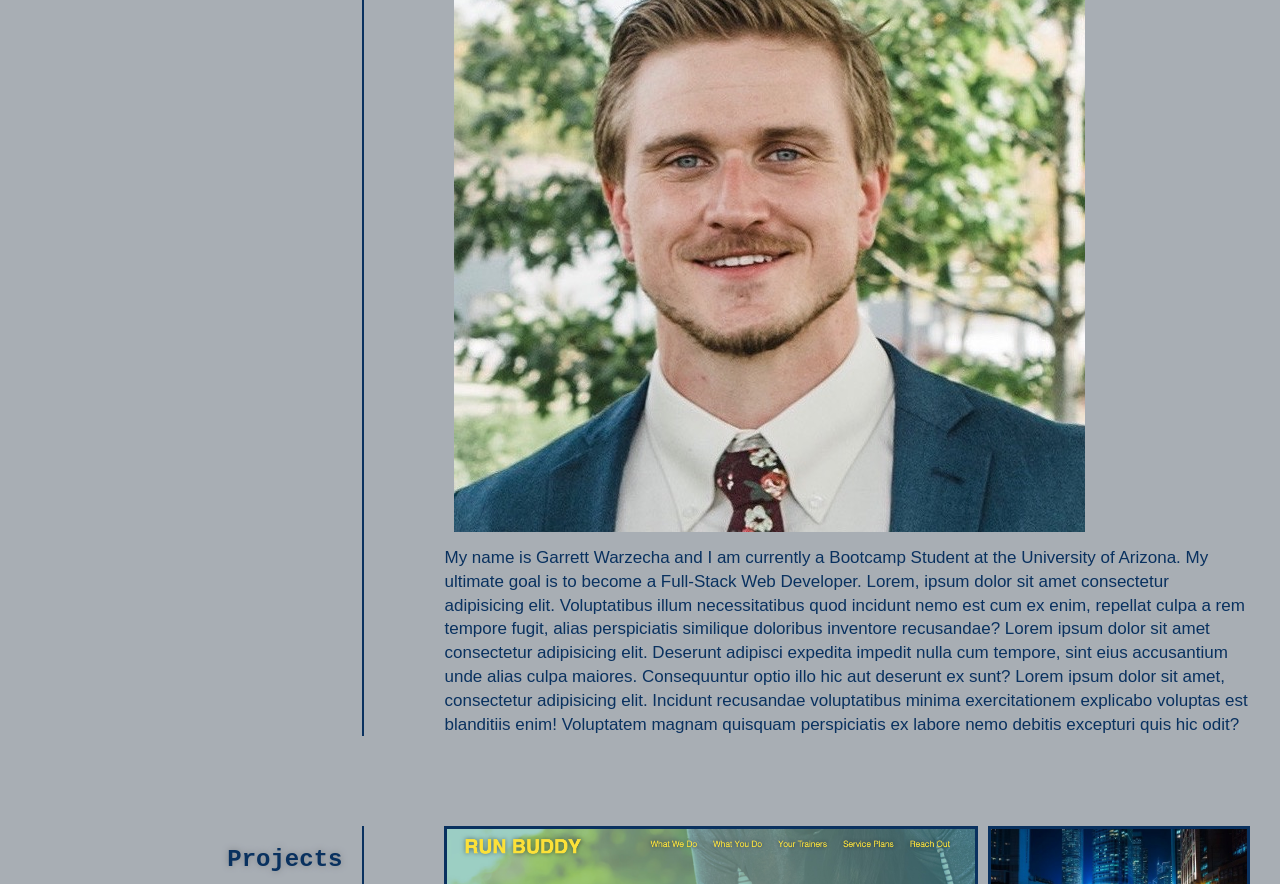
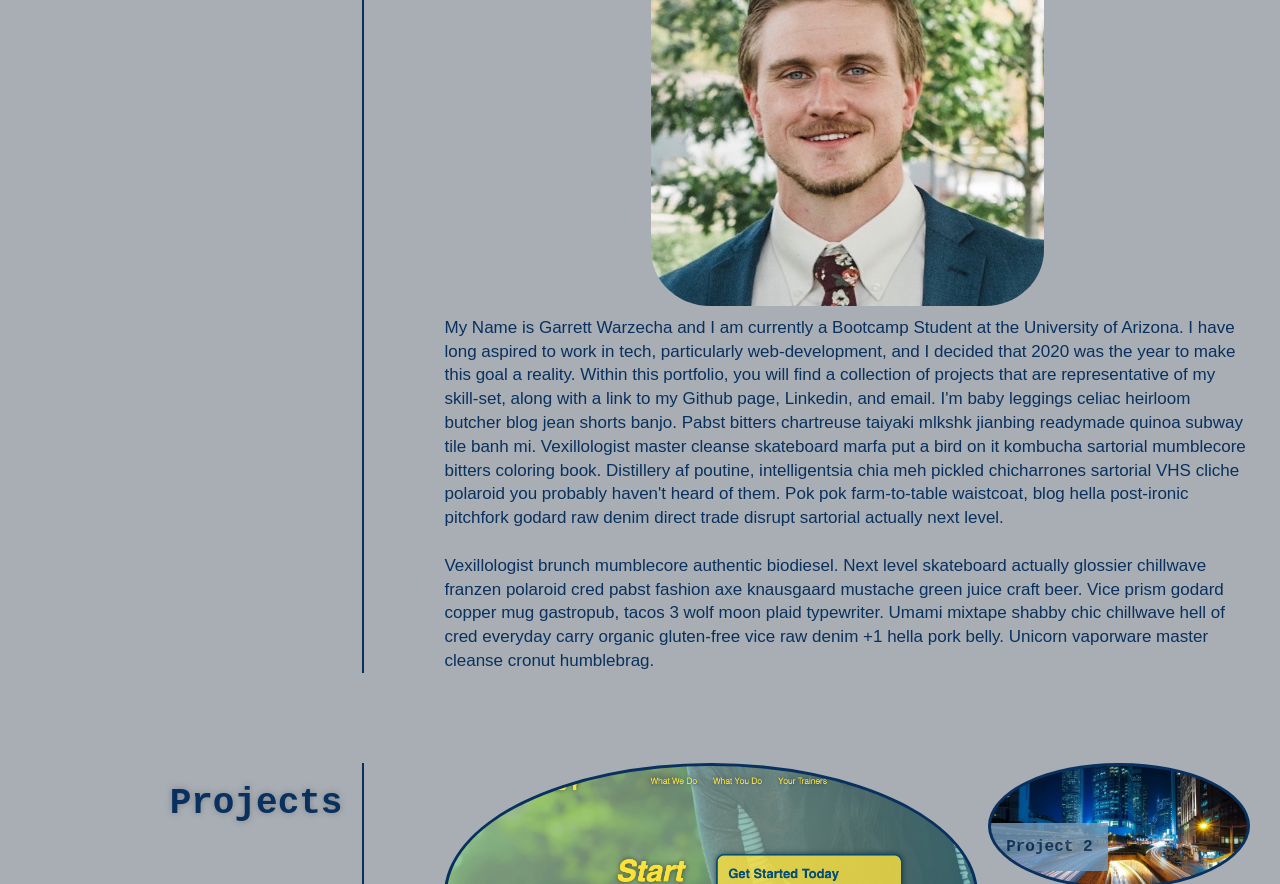
Before and after one commit to gwarzecha/ProfessionalPortfolio, a plain HTML site: page index.html in a window 1280 px wide. Shown: the part 465-1349 px from the top of the page. Drawn offline with Linux system fonts and the light colour scheme.

Commit message:
aesthetic re-working and css cleanup

```diff
--- a/assets/css/style.css
+++ b/assets/css/style.css
@@ -77,7 +77,7 @@
       opacity: 80%;
   }
 
-
+  /* ABOUT ME */
   .main {
       margin: 0 auto 50px auto;
       display: flex;
@@ -86,6 +86,7 @@
   .primary-title {
       font-family: 'Courier New', Courier, monospace;
       color: rgb(9, 49, 95);
+      font-size: 24px;
       text-shadow: 0 0 6px  rgba(125, 130, 136, 0.979);
       flex: 1 30%;
       display: flex;
@@ -97,21 +98,43 @@
   }
 
   .content {
+      display: flex;
+      flex-wrap: wrap;
       flex: 2 70%;
+      width: 100%;
       margin: 20px 30px;
+  }
+
+  .content-bio {
+    font-family: Arial, Helvetica, sans-serif;
+    line-height: 1.4;
+    font-size: 17px;
+    color: rgb(9, 49, 95);
 
   }
 
+  .content-2 {
+    flex: 2 70%;
+    margin: 20px 30px;
+  }
+
   .content-img {
-      flex: 1 20%;
-      margin: 10px;
+      width: 100%;
+      min-height: 300px;
+      display: flex;
+      background-size: cover;
+      justify-content: center;
+      align-items: center;
+      padding: 10px;
   }
 
   .content-img img {
-      max-width: 100%;
+      max-width: 50%;
+      border-radius: 15%;
   }
+  /* ABOUT ME END */
 
-
+  /* PROJECTS */
   .project-wrapper {
       display: flex;
       flex: 2 70%;
@@ -139,7 +162,7 @@
       grid-column: 1 / span 2;
   }
 
-  a {
+  .project-grid a {
       text-decoration: none;
       font-family: 'Courier New', Courier, monospace;
   }
@@ -178,6 +201,7 @@
       justify-content: flex-start;
       align-items: flex-end;
       overflow: hidden;
+      border-radius: 50%;
   }
 
   .pic a {
@@ -232,14 +256,9 @@
     font-size: 22px;
     transition: 0.5s;
   }
+  /* PROJECTS END */
 
-  p {
-      font-family: Arial, Helvetica, sans-serif;
-      line-height: 1.4;
-      font-size: 17px;
-      color: rgb(9, 49, 95);
-  }
-
+  /* CONTACT ME */
   #links {
       list-style: none;
       display: flex;
@@ -252,4 +271,13 @@
       text-decoration: none;
       font-family: Arial, Helvetica, sans-serif;
       color: rgb(9, 49, 95);
+      font-size: 20px;
+      transition-property: all;
+      transition-duration: 0.7s;
+      transition-timing-function: ease-in-out;
   }
+
+  #links a:hover {
+      font-size: 24px;
+      transition: 0.5s;
+  }
--- a/index.html
+++ b/index.html
@@ -41,17 +41,32 @@
                     <div class="content-img">
                         <img src="./assets/images/portfolio-self-pic.jpeg"/>
                     </div>
-                    <p>
-                        My name is Garrett Warzecha and I am currently a Bootcamp Student at the University of Arizona.
-                        My ultimate goal is to become a Full-Stack Web Developer. Lorem, ipsum dolor sit amet consectetur
-                        adipisicing elit. Voluptatibus illum necessitatibus quod incidunt nemo est cum ex enim, repellat
-                        culpa a rem tempore fugit, alias perspiciatis similique doloribus inventore recusandae? Lorem ipsum
-                        dolor sit amet consectetur adipisicing elit. Deserunt adipisci expedita impedit nulla cum tempore,
-                        sint eius accusantium unde alias culpa maiores. Consequuntur optio illo hic aut deserunt ex sunt?
-                        Lorem ipsum dolor sit amet, consectetur adipisicing elit. Incidunt recusandae voluptatibus minima
-                        exercitationem explicabo voluptas est blanditiis enim! Voluptatem magnam quisquam perspiciatis ex
-                        labore nemo debitis excepturi quis hic odit?
-                    </p>
+                    <div class="content-bio">
+                        <p>
+                            My Name is Garrett Warzecha and I am currently a Bootcamp Student
+                            at the University of Arizona. I have long aspired to work in tech,
+                            particularly web-development, and I decided that 2020 was the
+                            year to make this goal a reality. Within this portfolio, you will
+                            find a collection of projects that are representative of my skill-set,
+                            along with a link to my Github page, Linkedin, and email.
+
+                            I'm baby leggings celiac heirloom butcher blog jean shorts banjo.
+                            Pabst bitters chartreuse taiyaki mlkshk jianbing readymade quinoa
+                            subway tile banh mi. Vexillologist master cleanse skateboard marfa
+                            put a bird on it kombucha sartorial mumblecore bitters coloring book.
+                            Distillery af poutine, intelligentsia chia meh pickled chicharrones
+                            sartorial VHS cliche polaroid you probably haven't heard of them. Pok
+                            pok farm-to-table waistcoat, blog hella post-ironic pitchfork godard
+                            raw denim direct trade disrupt sartorial actually next level.
+                        </br></br>
+                            Vexillologist brunch mumblecore authentic biodiesel. Next level
+                            skateboard actually glossier chillwave franzen polaroid cred pabst fashion
+                            axe knausgaard mustache green juice craft beer. Vice prism godard copper
+                            mug gastropub, tacos 3 wolf moon plaid typewriter. Umami mixtape shabby
+                            chic chillwave hell of cred everyday carry organic gluten-free vice raw
+                            denim +1 hella pork belly. Unicorn vaporware master cleanse cronut humblebrag.
+                        </p>
+                    </div>
                 </div>
 
             </div>
@@ -63,7 +78,7 @@
                 <div class="project-wrapper">
                     <div class="project-grid">
 
-                        <a href="https://gwarzecha.github.io/runbuddy2.0/" class="pic pro-1">
+                        <a href="https://gwarzecha.github.io/runbuddy2.0/" target="_blank" class="pic pro-1">
                             <h4 class="link-title">
                                 Run-Buddy 2.0
                             </h4>
@@ -92,49 +107,6 @@
                                 Project 5
                             </h4>
                         </a>
-                        <!--
-                        <div class="pic pro-1">
-                            <a href="https://gwarzecha.github.io/runbuddy2.0/">
-                                <h4 class="link-title">
-                                    Run-Buddy 2.0
-                                </h4>
-                            </a>
-                        </div>
-                        -->
-
-                        <!--
-                        <div class="pic pro-2">
-                            <a href="#">
-                                <h4 class="link-title-2">
-                                    Project Two
-                                </h4>
-                            </a>
-                        </div>
-
-                        <div class="pic pro-3">
-                            <a href="#">
-                                <h4 class="link-title-2">
-                                    Project Three
-                                </h4>
-                            </a>
-                        </div>
-
-                        <div class="pic pro-4">
-                            <a href="#">
-                                <h4 class="link-title-2">
-                                    Project Four
-                                </h4>
-                            </a>
-                        </div>
-
-                        <div class="pic pro-5">
-                            <a href="#">
-                                <h4 class="link-title-2">
-                                    Project Five
-                                </h4>
-                            </a>
-                        </div>
-                        -->
 
                     </div>
                 </div>
@@ -145,7 +117,7 @@
                 <div class="primary-title">
                     <h2>Contact Me</h2>
                 </div>
-                <div class="content">
+                <div class="content-2">
                     <ul id="links">
                         <li ><a href="mailto: gmwarzecha@tutanota.com">Email</a></li>
                         <li><a href="https://github.com/gwarzecha" target=_blank>GitHub</a></li>
```
